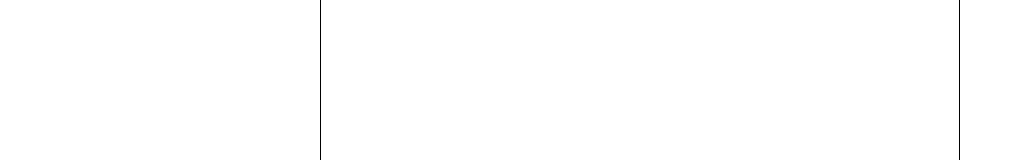
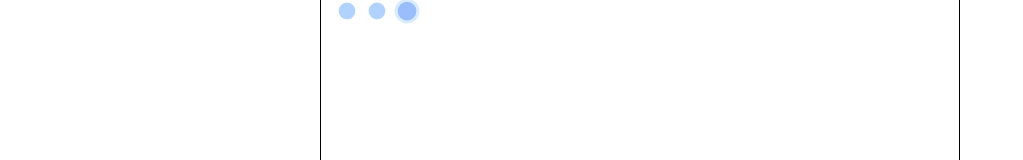
Before and after one commit to umerinsaan/Chabot_Angular_Frontend, an Angular app: page / in a window 1280 px wide. Both pictures are taken after a click on the button 923 px from the left and 826 px from the top of the page. Shown: the part 80-240 px from the top of the page, without its empty margins (0-1023 px from the left). Built offline with nearby package versions, Linux system fonts and the light colour scheme.

Commit message:
added loading animation

```diff
--- a/src/app/components/chatbot/chatbot.component.css
+++ b/src/app/components/chatbot/chatbot.component.css
@@ -92,7 +92,7 @@
     left: 2.75%;
 }
 
-.listening-animation{
+.listening-animation {
     animation: listening-animation 1000ms ease 0ms infinite alternate;
 }
 
@@ -110,3 +110,55 @@
     color: black;
     width: 100%;
 }
+
+.dots-container {
+    display: flex;
+
+    height: 100%;
+    width: 100%;
+}
+
+.dot {
+    height: 20px;
+    width: 20px;
+    margin-right: 10px;
+    border-radius: 10px;
+    background-color: #b3d4fc;
+    animation: pulse 1.5s infinite ease-in-out;
+}
+
+.dot:last-child {
+    margin-right: 0;
+}
+
+.dot:nth-child(1) {
+    animation-delay: -0.3s;
+}
+
+.dot:nth-child(2) {
+    animation-delay: -0.1s;
+}
+
+.dot:nth-child(3) {
+    animation-delay: 0.1s;
+}
+
+@keyframes pulse {
+    0% {
+        transform: scale(0.8);
+        background-color: #b3d4fc;
+        box-shadow: 0 0 0 0 rgba(178, 212, 252, 0.7);
+    }
+
+    50% {
+        transform: scale(1.2);
+        background-color: #6793fb;
+        box-shadow: 0 0 0 10px rgba(178, 212, 252, 0);
+    }
+
+    100% {
+        transform: scale(0.8);
+        background-color: #b3d4fc;
+        box-shadow: 0 0 0 0 rgba(178, 212, 252, 0.7);
+    }
+}
--- a/src/app/components/chatbot/chatbot.component.html
+++ b/src/app/components/chatbot/chatbot.component.html
@@ -5,8 +5,12 @@
         <div class="message-container" *ngFor="let message of messages;"
             [ngClass]="{'right': message.sender === 'user', 'left': message.sender === 'bot'}">
             {{message.value}}
-            <div></div>
         </div>
+        <section class="dots-container" *ngIf="loading">
+            <div class="dot"></div>
+            <div class="dot"></div>
+            <div class="dot"></div>
+        </section>
 
     </div>
 
--- a/src/app/components/chatbot/chatbot.component.ts
+++ b/src/app/components/chatbot/chatbot.component.ts
@@ -26,6 +26,8 @@ export class ChatbotComponent implements AfterViewInit {
 
   messages: Message[] = [];
   question: string = '';
+
+  loading: boolean = false;
 
   addUserMessage() {
     this.messages.push({
@@ -106,6 +108,7 @@ export class ChatbotComponent implements AfterViewInit {
   }
 
   askQuestion() {
+    this.loading = true;
     if (this.question.length === 0) return;
 
     const req: string = this.question;
@@ -124,6 +127,8 @@ export class ChatbotComponent implements AfterViewInit {
       value: req
     }).subscribe({
       next: (response) => {
+        this.loading = false;
+
         this.messages.push(response);
         this.messagesContainerScrollToBottom();
       },
```
